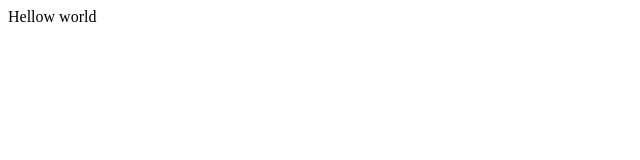
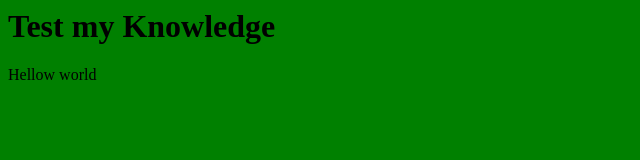
Before and after one commit to veerbal-git/Git_demo, a plain HTML site: page web/index.html in a window 1280 px wide. Shown: the whole page, without its empty margins (0-640 px from the left). Drawn offline with Linux system fonts and the light colour scheme.

Commit message:
updated body color

```diff
--- a/web/index.html
+++ b/web/index.html
@@ -1,5 +1,8 @@
 <html>
+<body bgcolor="green">
+<h1> Test my Knowledge </h1>
 
 <p1>Hellow world</p1>
+</body>
 
 </html>
```
